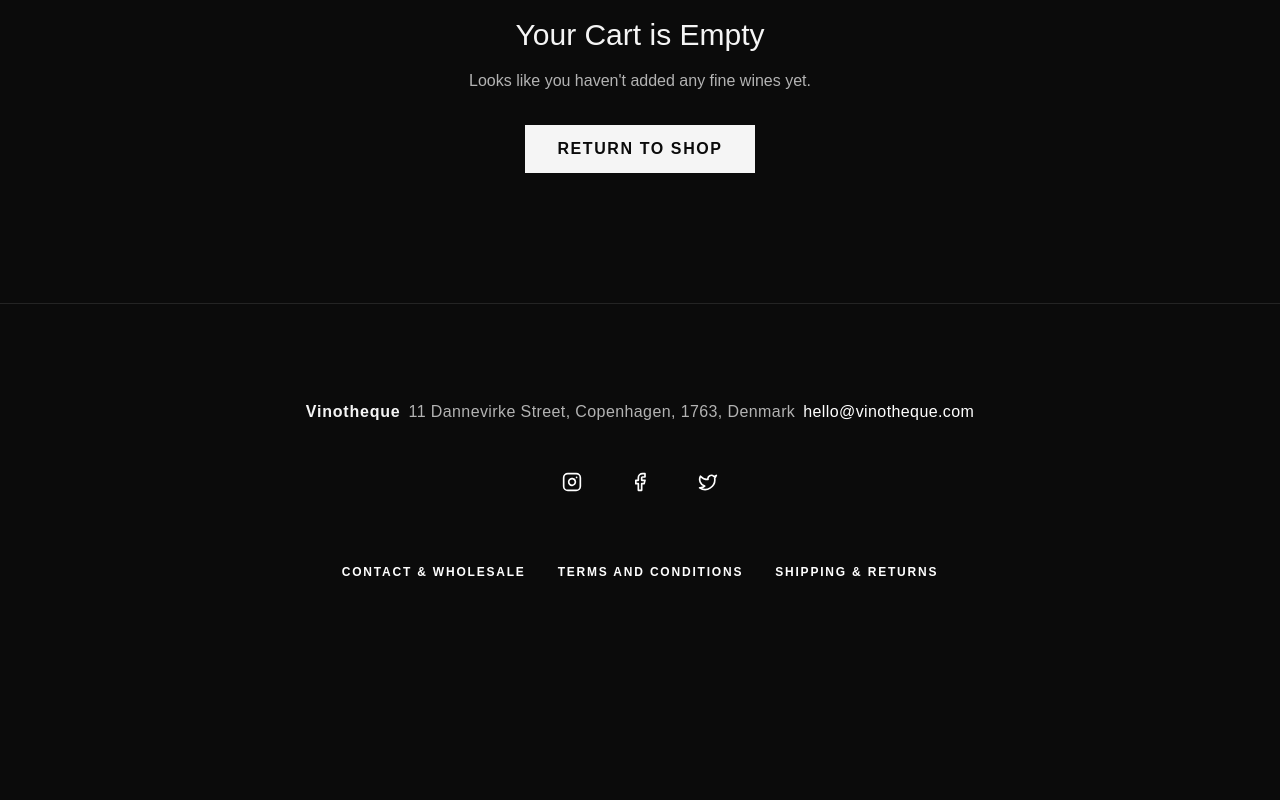
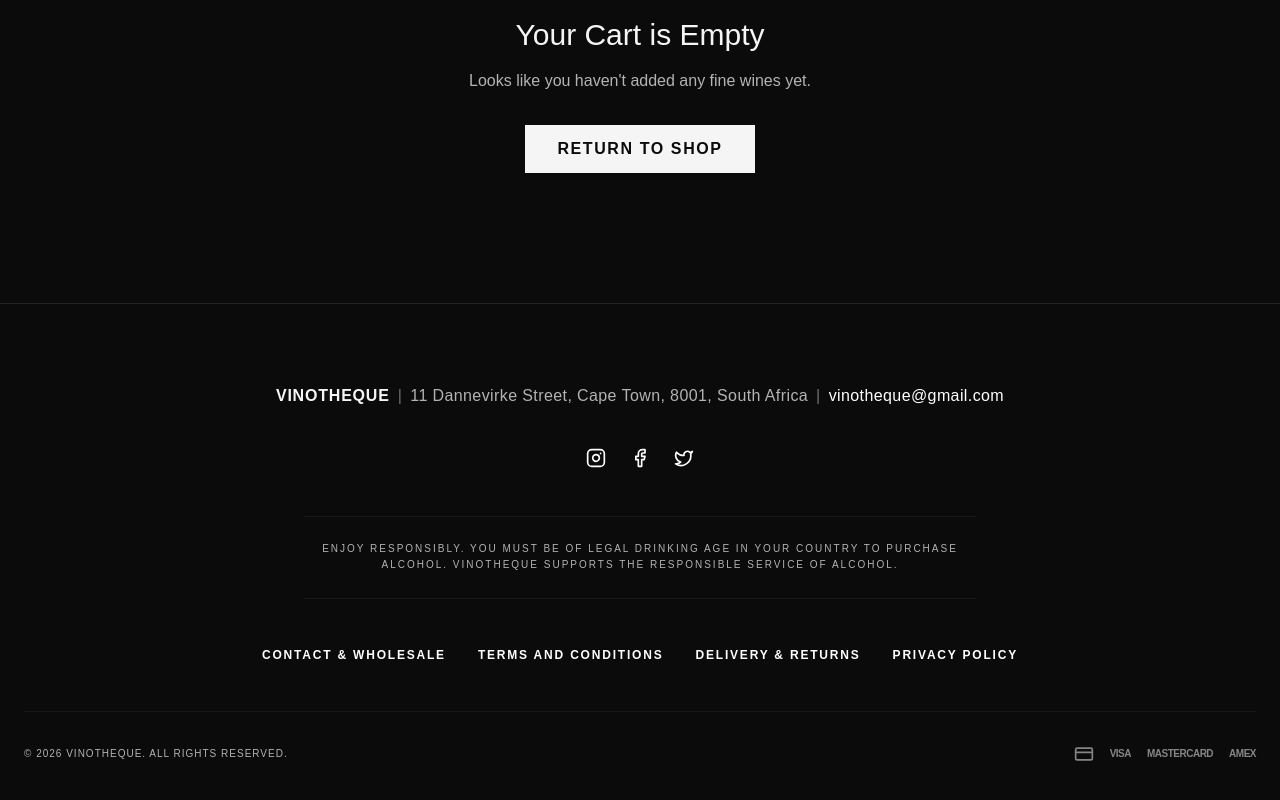
Before and after one commit to Landa21/Vinotheque, a React app in the folder frontend/: page /cart in a window 1280 px wide. Shown: the part 222-1022 px from the top of the page. Before the commit the page ends 898 px from the top, so only its background shows below. Built offline with nearby package versions, Linux system fonts and the light colour scheme; the HTML template or start-up script is replaced by a standard one.

Commit message:
update content on footer

```diff
--- a/frontend/src/components/Footer.tsx
+++ b/frontend/src/components/Footer.tsx
@@ -1,30 +1,60 @@
 import React from 'react';
-import { Instagram, Facebook, Twitter } from 'lucide-react';
+import { Instagram, Facebook, Twitter, CreditCard, ShieldCheck } from 'lucide-react';
 
 const Footer = () => {
+    const currentYear = new Date().getFullYear();
+
     return (
-        <footer className="bg-background text-primary py-24 px-6 border-t border-white/10">
+        <footer className="bg-background text-primary py-20 px-6 border-t border-white/10">
             <div className="max-w-screen-xl mx-auto flex flex-col items-center justify-center text-center">
 
-                {/* Top Row: Brand & Contact Info */}
+                {/* Brand & Address */}
                 <div className="flex flex-col md:flex-row items-center justify-center gap-x-2 text-sm md:text-base mb-10 tracking-wide font-light">
-                    <span className="text-vinotheque-mint font-bold tracking-wider">Vinotheque</span>
-                    <span className="text-muted">11 Dannevirke Street, Copenhagen, 1763, Denmark</span>
-                    <a href="mailto:hello@vinotheque.com" className="text-white hover:text-vinotheque-mint transition-colors">hello@vinotheque.com</a>
+                    <span className="text-vinotheque-mint font-bold tracking-wider uppercase">Vinotheque</span>
+                    <span className="text-muted/60 hidden md:inline">|</span>
+                    <span className="text-muted">11 Dannevirke Street, Cape Town, 8001, South Africa</span>
+                    <span className="text-muted/60 hidden md:inline">|</span>
+                    <a href="mailto:vinotheque@gmail.com" className="text-white hover:text-vinotheque-mint transition-colors underline-offset-4 hover:underline">
+                        vinotheque@gmail.com
+                    </a>
                 </div>
 
-                {/* Middle Row: Social Icons */}
-                <div className="flex space-x-8 mb-16">
-                    <a href="#" className="text-white hover:text-vinotheque-mint transition-colors p-2"><Instagram className="w-5 h-5" /></a>
-                    <a href="#" className="text-white hover:text-vinotheque-mint transition-colors p-2"><Facebook className="w-5 h-5" /></a>
-                    <a href="#" className="text-white hover:text-vinotheque-mint transition-colors p-2"><Twitter className="w-5 h-5" /></a>
+                {/* Social Icons */}
+                <div className="flex space-x-6 mb-12">
+                    <a href="#" aria-label="Instagram" className="text-white hover:text-vinotheque-mint transition-all transform hover:scale-110"><Instagram className="w-5 h-5" /></a>
+                    <a href="#" aria-label="Facebook" className="text-white hover:text-vinotheque-mint transition-all transform hover:scale-110"><Facebook className="w-5 h-5" /></a>
+                    <a href="#" aria-label="Twitter" className="text-white hover:text-vinotheque-mint transition-all transform hover:scale-110"><Twitter className="w-5 h-5" /></a>
                 </div>
 
-                {/* Bottom Row: Navigation Links */}
-                <div className="flex flex-wrap justify-center gap-x-8 gap-y-4 text-[10px] md:text-xs font-bold uppercase tracking-[0.15em] text-white">
+                {/* Legal Warning - Crucial for Winery Sites */}
+                <div className="mb-12 max-w-2xl border-y border-white/5 py-6">
+                    <p className="text-[9px] md:text-[10px] uppercase tracking-[0.2em] text-muted leading-relaxed">
+                        Enjoy Responsibly. You must be of legal drinking age in your country to purchase alcohol.
+                        Vinotheque supports the responsible service of alcohol.
+                    </p>
+                </div>
+
+                {/* Main Navigation Links */}
+                <div className="flex flex-wrap justify-center gap-x-8 gap-y-4 text-[10px] md:text-xs font-bold uppercase tracking-[0.15em] text-white mb-12">
                     <a href="/contact" className="hover:text-vinotheque-mint transition-colors">CONTACT & WHOLESALE</a>
                     <a href="#" className="hover:text-vinotheque-mint transition-colors">TERMS AND CONDITIONS</a>
-                    <a href="#" className="hover:text-vinotheque-mint transition-colors">SHIPPING & RETURNS</a>
+                    <a href="#" className="hover:text-vinotheque-mint transition-colors">DELIVERY & RETURNS</a>
+                    <a href="#" className="hover:text-vinotheque-mint transition-colors">PRIVACY POLICY</a>
+                </div>
+
+                {/* Bottom Row: Copyright & Payment Mockup */}
+                <div className="w-full pt-8 border-t border-white/5 flex flex-col md:flex-row justify-between items-center gap-y-6">
+                    <p className="text-[10px] text-muted tracking-widest uppercase">
+                        © {currentYear} Vinotheque. All Rights Reserved.
+                    </p>
+
+                    {/* Payment Indicators */}
+                    <div className="flex items-center gap-x-4 opacity-50 grayscale hover:grayscale-0 transition-all">
+                        <CreditCard className="w-5 h-5 text-white" />
+                        <span className="text-[10px] font-bold tracking-tighter text-white">VISA</span>
+                        <span className="text-[10px] font-bold tracking-tighter text-white">MASTERCARD</span>
+                        <span className="text-[10px] font-bold tracking-tighter text-white">AMEX</span>
+                    </div>
                 </div>
 
             </div>
```
